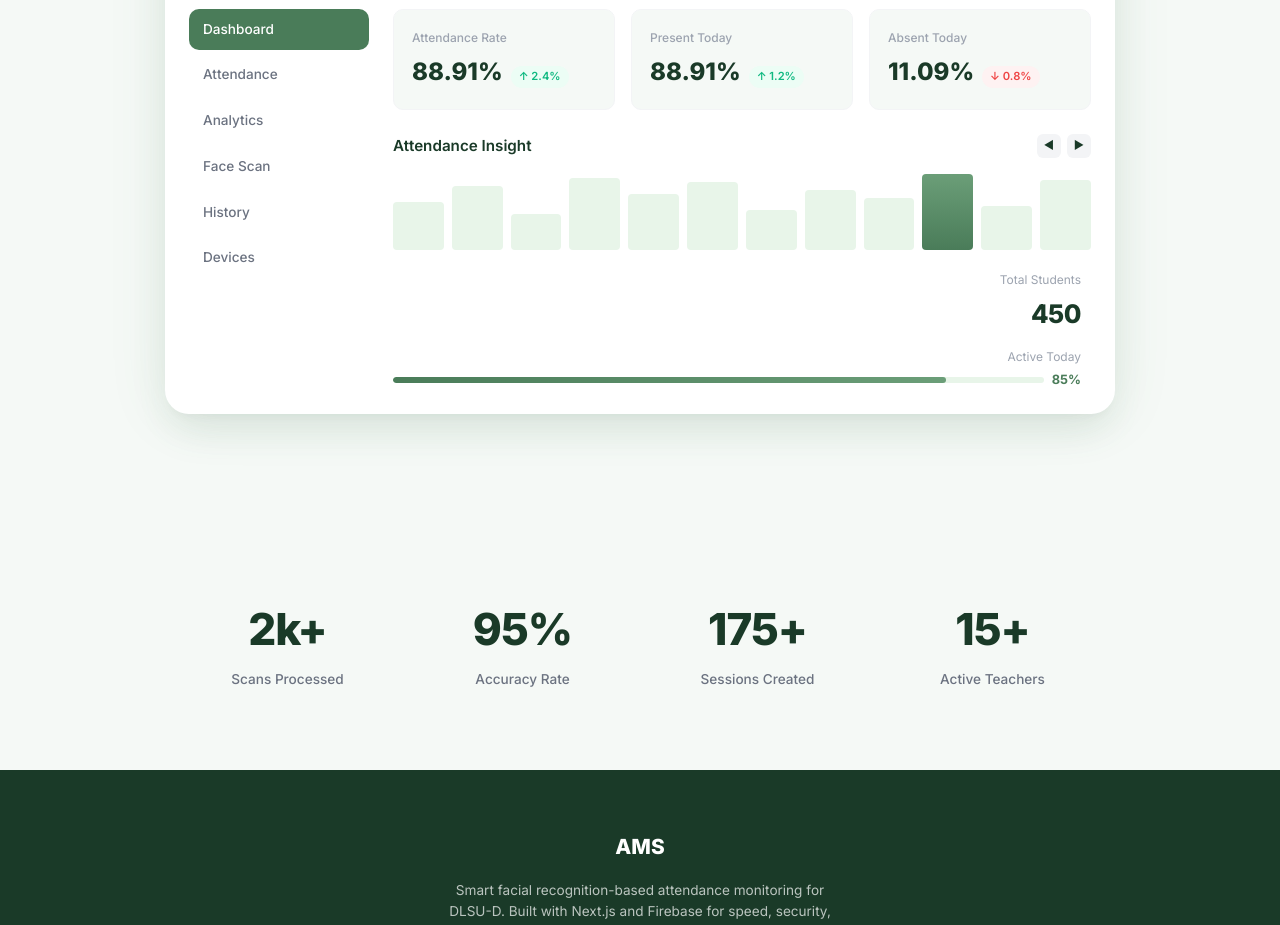
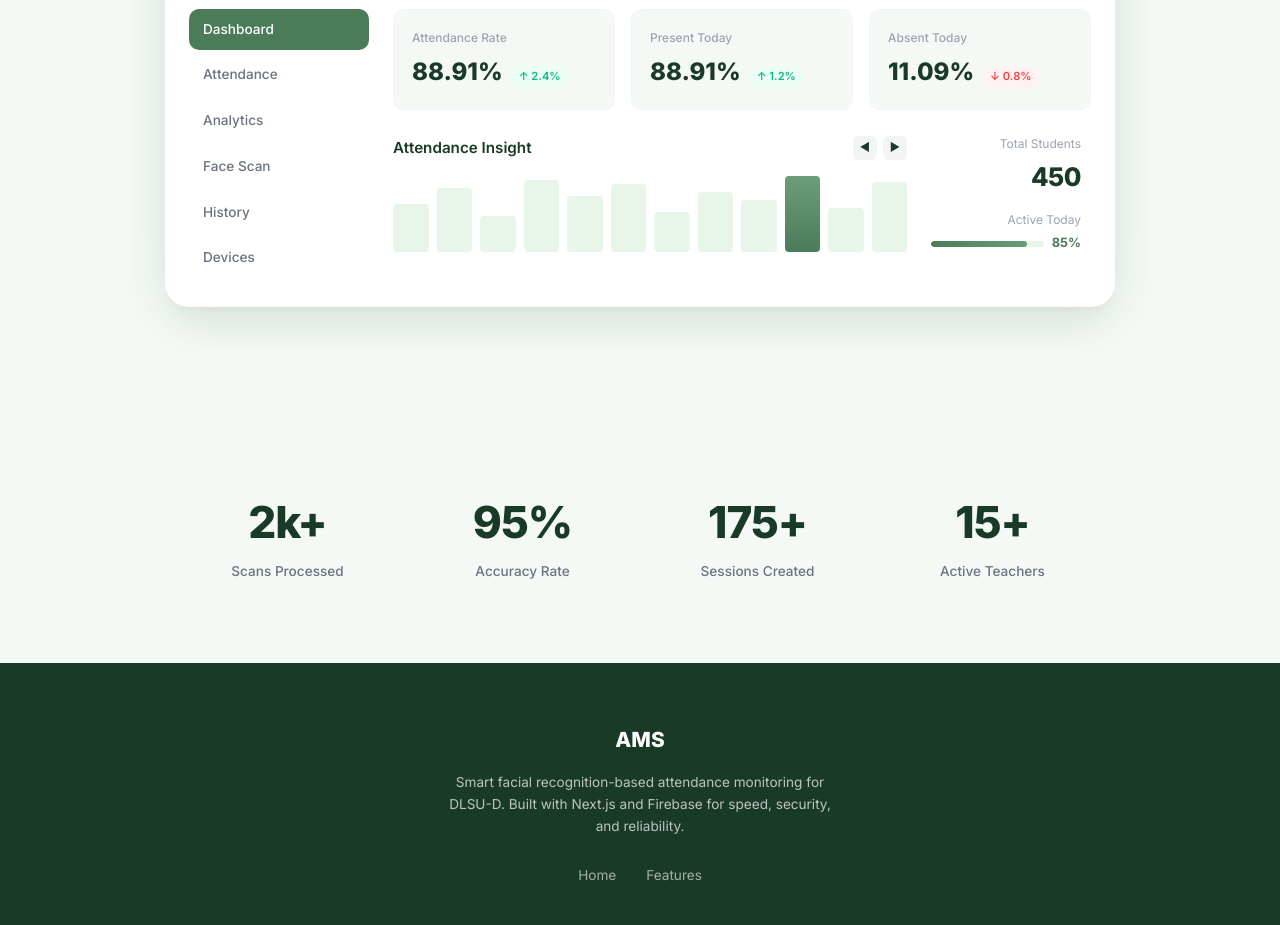
Before and after one commit to Atashaaaaaaaa/ATTENDANCE-MONITORING-WITH-QRCODE-1, a Next.js app in the folder ams-app/: page / in a window 1280 px wide. Shown: the part 1900-2825 px from the top of the page. Built offline with nearby package versions, Linux system fonts and the light colour scheme; no server answers.

Commit message:
feat: implement landing page with hero, features, and dashboard preview sections

```diff
--- a/ams-app/src/app/globals.css
+++ b/ams-app/src/app/globals.css
@@ -596,7 +596,7 @@ img {
   max-width: 950px;
   animation: fadeInUp 0.8s ease 0.3s both;
   margin: 0 auto 100px;
-  scroll-margin-top: 120px;
+  scroll-margin-top: 80px;
 }
 
 .hero-dashboard-card {
--- a/ams-app/src/app/page.js
+++ b/ams-app/src/app/page.js
@@ -184,8 +184,8 @@ export default function LandingPage() {
                   </div>
                 </div>
 
-                <div style={{ display: "flex", gap: "20px", alignItems: "flex-start", flexWrap: "wrap", width: "100%" }}>
-                  <div style={{ flex: "1 1 100%", minWidth: "0" }}>
+                <div style={{ display: "flex", gap: "24px", alignItems: "center", flexWrap: "wrap", width: "100%" }}>
+                  <div style={{ flex: "1 1 500px", minWidth: "0" }}>
                     <div style={{ display: "flex", justifyContent: "space-between", alignItems: "center", marginBottom: "12px" }}>
                       <span style={{ fontWeight: 600, fontSize: "0.95rem" }}>Attendance Insight</span>
                       <div style={{ display: "flex", gap: "6px" }}>
@@ -206,7 +206,7 @@ export default function LandingPage() {
                       ))}
                     </div>
                   </div>
-                  <div style={{ flex: "1 1 100%", textAlign: "right", paddingRight: "10px", minWidth: "0" }}>
+                  <div style={{ flex: "0 0 160px", textAlign: "right", paddingRight: "10px", minWidth: "0" }}>
                     <div style={{ fontSize: "0.75rem", color: "#9CA3AF", marginBottom: "4px" }}>Total Students</div>
                     <div style={{ fontSize: "1.6rem", fontWeight: 800, letterSpacing: "-0.5px" }}>450</div>
                     <div style={{ fontSize: "0.75rem", color: "#9CA3AF", marginTop: "12px", marginBottom: "4px" }}>Active Today</div>
```
